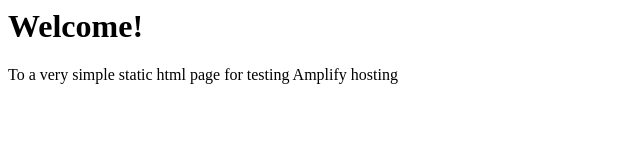
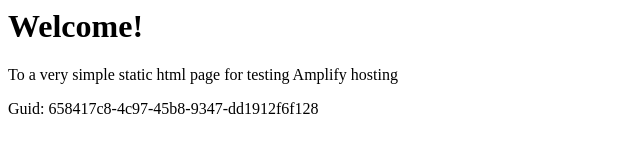
Before and after one commit to aws-aemilia-iad/Github-PR-Commit-Integration-Test-DoNotTouch-v1-prod-us-east-1, a website: page src/index.html in a window 1280 px wide. Shown: the whole page, without its empty margins (0-640 px from the left). Drawn offline with Linux system fonts and the light colour scheme.

Commit message:
commit from integ tests

```diff
--- a/src/index.html
+++ b/src/index.html
@@ -1,3 +1,5 @@
+
+
 <html lang="en">
 
 <head>
@@ -10,6 +12,6 @@
 <body>
     <h1>Welcome!</h1>
     <p>To a very simple static html page for testing Amplify hosting</p>
-</body>
+    <p>Guid: 658417c8-4c97-45b8-9347-dd1912f6f128</p></body>
 
 </html>
```
